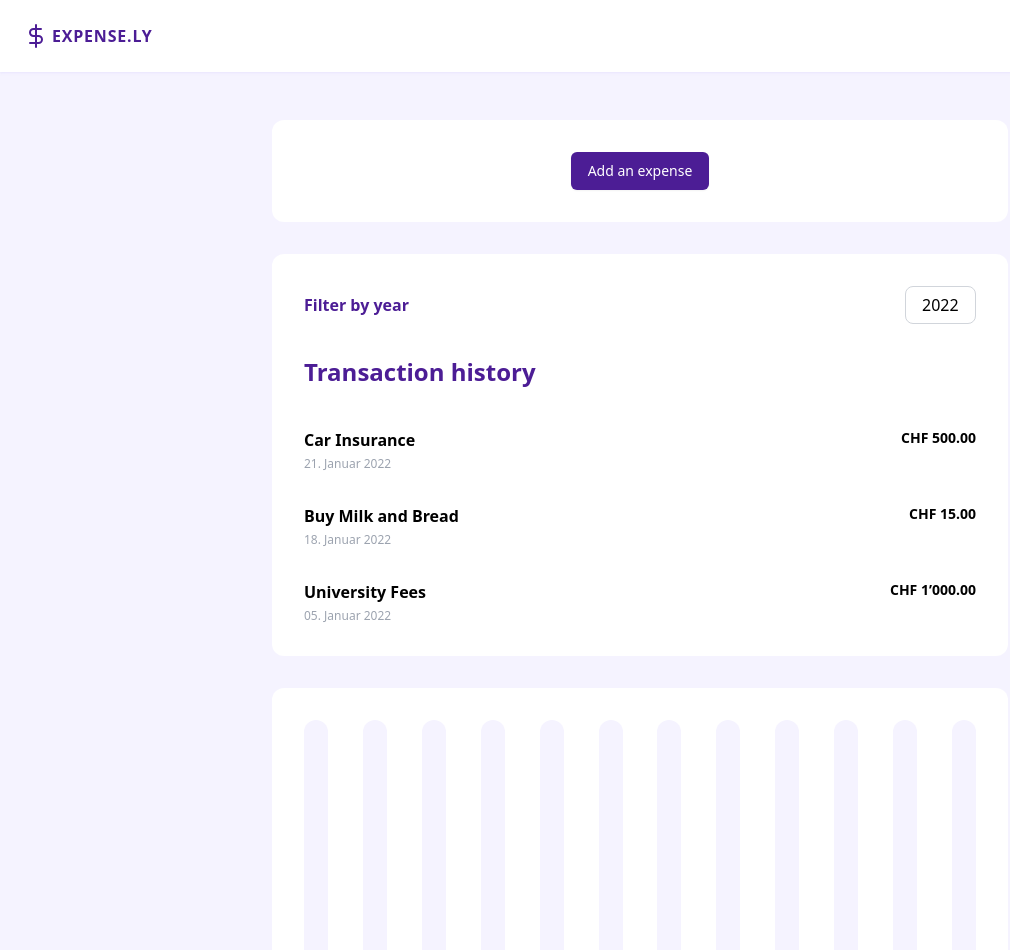
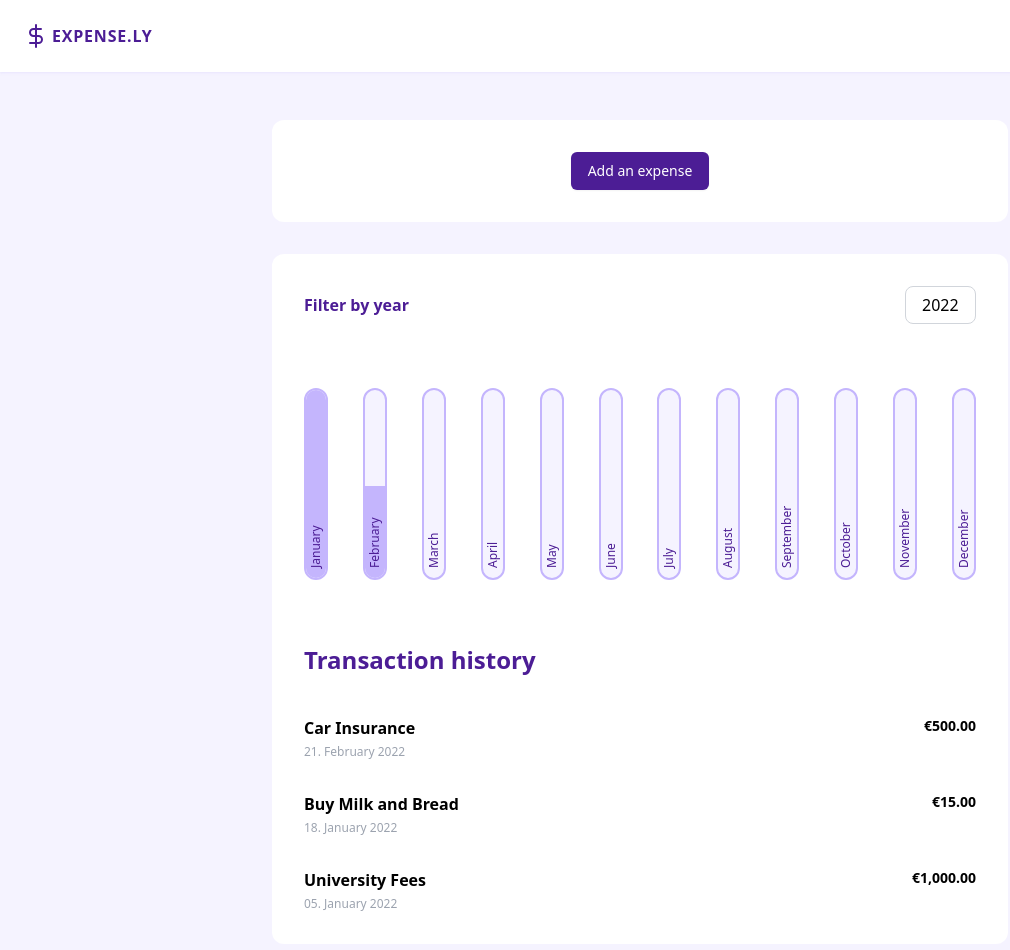
Before and after one commit to nataliajusticia/react-expense, a React (Create React App) app: page / in a window 1280 px wide. Shown: the top 950 px of the page, without its empty margins (0-1010 px from the left). Built offline with nearby package versions, Linux system fonts and the light colour scheme; the HTML template or start-up script is replaced by a standard one.

Commit message:
✨ Chart functionality

```diff
--- a/src/App.js
+++ b/src/App.js
@@ -2,16 +2,15 @@ import { useState } from 'react';
 
 import Header from './components/Header';
 import Layout from './components/Layout';
-import ExpensesList from './components/Expenses/ExpensesList';
+import Expenses from './components/Expenses/Expenses';
 import ExpenseForm from './components/Expenses/ExpenseForm';
-import Chart from './components/Chart/Chart';
 
 const DUMMY_EXPENSES = [
   {
     id: 1,
     title: 'Car Insurance',
     amount: 500,
-    date: new Date(2022, 0, 21),
+    date: new Date(2022, 1, 21),
   },
   {
     id: 2,
@@ -75,11 +74,7 @@ const App = () => {
         </Layout>
 
         <Layout>
-          <ExpensesList items={expenses} />
-        </Layout>
-
-        <Layout>
-          <Chart />
+          <Expenses expenses={expenses} />
         </Layout>
       </main>
     </div>
--- a/src/components/Chart/Chart.js
+++ b/src/components/Chart/Chart.js
@@ -1,20 +1,21 @@
 import ChartBar from './ChartBar';
 
-const Chart = () => {
+const Chart = ({ dataPoints }) => {
+  const dataPointsValues = dataPoints.map((dataPoint) => dataPoint.value);
+  const maxValue = Math.max(...dataPointsValues);
+
   return (
     <div className="flex justify-between">
-      <ChartBar />
-      <ChartBar />
-      <ChartBar />
-      <ChartBar />
-      <ChartBar />
-      <ChartBar />
-      <ChartBar />
-      <ChartBar />
-      <ChartBar />
-      <ChartBar />
-      <ChartBar />
-      <ChartBar />
+      {dataPoints.map((dataPoint) => {
+        return (
+          <ChartBar
+            key={dataPoint.label.toLowerCase()}
+            label={dataPoint.label}
+            value={dataPoint.value}
+            maxValue={maxValue}
+          />
+        );
+      })}
     </div>
   );
 };
--- a/src/components/Chart/ChartBar.js
+++ b/src/components/Chart/ChartBar.js
@@ -1,5 +1,23 @@
-const ChartBar = () => {
-  return <div className="w-6 h-64 bg-violet-50 rounded-xl"></div>;
+const ChartBar = ({ label, value, maxValue }) => {
+  let barFillHeight = '0%';
+
+  if (maxValue > 0) {
+    barFillHeight = Math.round((value / maxValue) * 100) + '%';
+  }
+
+  return (
+    <div className="relative">
+      <div className="relative w-6 h-48 overflow-hidden border-2 border-violet-300 bg-violet-50 rounded-xl">
+        <div
+          className="absolute bottom-0 w-full bg-violet-300 "
+          style={{ height: barFillHeight }}
+        ></div>
+      </div>
+      <span className="absolute left-0 right-0 text-xs -rotate-90 text-violet-900 bottom-4">
+        {label}
+      </span>
+    </div>
+  );
 };
 
 export default ChartBar;
--- a/src/components/Expenses/ExpenseForm.js
+++ b/src/components/Expenses/ExpenseForm.js
@@ -21,9 +21,9 @@ const ExpenseForm = ({ onSaveExpenseData, onClickCloseModal }) => {
     event.preventDefault();
 
     const expenseData = {
-      id: Math.random().toString(),
+      id: Math.random().toString(36).slice(2),
       title: expenseTitle,
-      amount: expenseAmount,
+      amount: +expenseAmount,
       date: new Date(expenseDate),
     };
 
--- a/src/components/Expenses/ExpenseItem.js
+++ b/src/components/Expenses/ExpenseItem.js
@@ -1,6 +1,6 @@
 const ExpenseItem = ({ title, amount, date }) => {
-  const dateDay = date.toLocaleString('de-CH', { day: '2-digit' });
-  const dateMonth = date.toLocaleString('de-CH', { month: 'long' });
+  const dateDay = date.toLocaleString('en-GB', { day: '2-digit' });
+  const dateMonth = date.toLocaleString('en-GB', { month: 'long' });
   const dateYear = date.getFullYear();
 
   return (
@@ -13,9 +13,9 @@ const ExpenseItem = ({ title, amount, date }) => {
       </div>
 
       <div className="text-sm font-semibold ">
-        {new Intl.NumberFormat('de-CH', {
+        {new Intl.NumberFormat('en-GB', {
           style: 'currency',
-          currency: 'CHF',
+          currency: 'EUR',
         }).format(amount)}
       </div>
     </div>
--- /dev/null
+++ b/src/components/Expenses/Expenses.js
@@ -0,0 +1,36 @@
+import { useState } from 'react';
+
+import ExpensesFilter from './ExpensesFilter';
+import ExpensesChart from './ExpensesChart';
+import ExpensesList from './ExpensesList';
+
+const Expenses = ({ expenses }) => {
+  const [filteredYear, setFilteredYear] = useState('2022');
+
+  const selectExpenseDate = (selectedYear) => {
+    setFilteredYear(selectedYear);
+  };
+
+  const filteredExpenses = expenses.filter((expense) => {
+    return expense.date.getFullYear().toString() === filteredYear;
+  });
+
+  filteredExpenses.sort(function (a, b) {
+    return new Date(b.date) - new Date(a.date);
+  });
+
+  return (
+    <>
+      <ExpensesFilter
+        selected={filteredYear}
+        onSelectExpenseDate={selectExpenseDate}
+      />
+
+      <ExpensesChart expenses={filteredExpenses} />
+
+      <ExpensesList expenses={filteredExpenses} />
+    </>
+  );
+};
+
+export default Expenses;
--- /dev/null
+++ b/src/components/Expenses/ExpensesChart.js
@@ -0,0 +1,31 @@
+import Chart from '../Chart/Chart';
+
+const ExpensesChart = ({ expenses }) => {
+  const DATA_POINTS = [
+    { label: 'January', value: 0 },
+    { label: 'February', value: 0 },
+    { label: 'March', value: 0 },
+    { label: 'April', value: 0 },
+    { label: 'May', value: 0 },
+    { label: 'June', value: 0 },
+    { label: 'July', value: 0 },
+    { label: 'August', value: 0 },
+    { label: 'September', value: 0 },
+    { label: 'October', value: 0 },
+    { label: 'November', value: 0 },
+    { label: 'December', value: 0 },
+  ];
+
+  for (const expense of expenses) {
+    const expenseMonth = expense.date.getMonth();
+    DATA_POINTS[expenseMonth].value += expense.amount;
+  }
+
+  return (
+    <div className="my-16">
+      <Chart dataPoints={DATA_POINTS} />
+    </div>
+  );
+};
+
+export default ExpensesChart;
--- a/src/components/Expenses/ExpensesList.js
+++ b/src/components/Expenses/ExpensesList.js
@@ -1,36 +1,14 @@
-import { useState } from 'react';
+import ExpenseItem from './ExpenseItem';
 
-import ExpenseItem from './ExpenseItem';
-import ExpensesFilter from './ExpensesFilter';
-
-const ExpensesList = ({ items }) => {
-  const [filteredYear, setFilteredYear] = useState('2022');
-
-  const selectExpenseDate = (selectedYear) => {
-    setFilteredYear(selectedYear);
-  };
-
-  const filteredExpenses = items.filter((expense) => {
-    return expense.date.getFullYear().toString() === filteredYear;
-  });
-
-  filteredExpenses.sort(function (a, b) {
-    return new Date(b.date) - new Date(a.date);
-  });
-
+const ExpensesList = ({ expenses }) => {
   return (
     <>
-      <ExpensesFilter
-        selected={filteredYear}
-        onSelectExpenseDate={selectExpenseDate}
-      />
-
       <h2 className="mb-10 text-2xl font-bold text-violet-900">
         Transaction history
       </h2>
 
-      {filteredExpenses.length > 0
-        ? filteredExpenses.map((expense) => {
+      {expenses.length > 0
+        ? expenses.map((expense) => {
             return (
               <ExpenseItem
                 key={expense.id}
```
Also changed, not shown: src/logo.svg (deleted).
